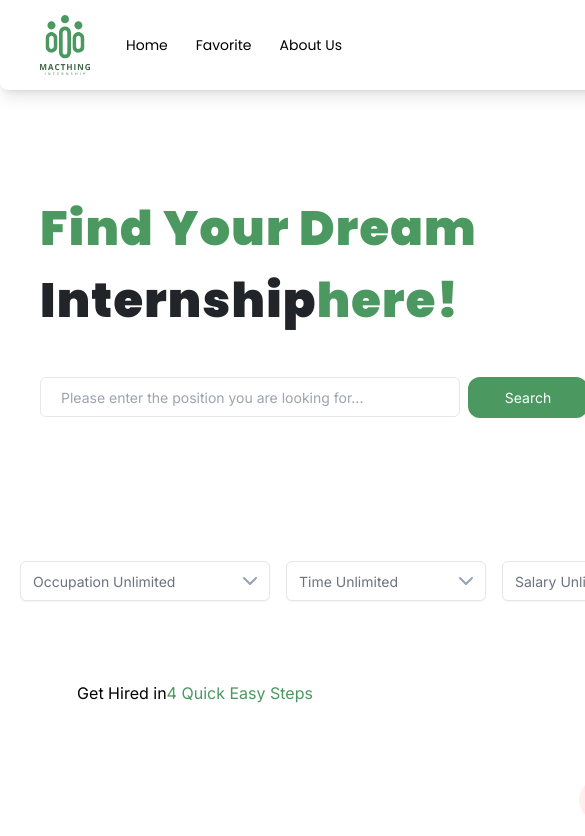
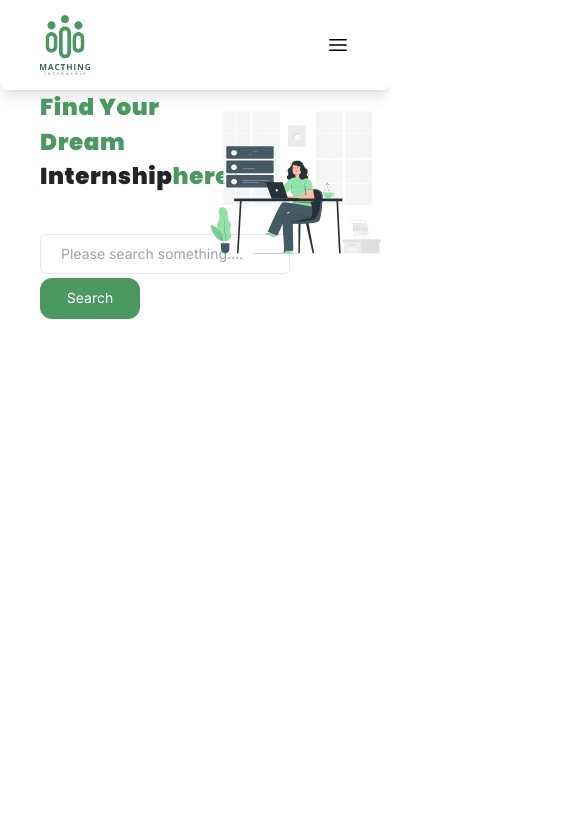
Before and after one commit to findingnithhh/Neakhatka-Client, a Next.js app: page / in a window 390 px wide. Shown: the top 836 px of the page, 585 px wide, since content can reach past the window. Built offline with nearby package versions, Linux system fonts and the light colour scheme.

Commit message:
update: card

```diff
--- a/package.json
+++ b/package.json
@@ -11,6 +11,7 @@
     "build-storybook": "storybook build"
   },
   "dependencies": {
+    "@tailwindcss/typography": "^0.5.10",
     "next": "14.1.0",
     "react": "^18",
     "react-dom": "^18"
@@ -28,6 +29,7 @@
     "@types/react": "^18",
     "@types/react-dom": "^18",
     "autoprefixer": "^10.0.1",
+    "daisyui": "^4.7.2",
     "eslint": "^8",
     "eslint-config-next": "14.1.0",
     "eslint-plugin-storybook": "^0.6.15",
--- a/src/app/page.tsx
+++ b/src/app/page.tsx
@@ -111,7 +111,7 @@ export default function Home() {
     <>
       <Navbar />
       <Banner />
-      <Select />
+      {/* <Select />
       <CardTips />
       <Typography
         className="w-[1200px] mx-auto mt-10 text-[#212529] mb-10"
@@ -120,7 +120,6 @@ export default function Home() {
         Latest <span className="text-[#4B9960]">Interns</span>
       </Typography>
       <main className="w-[1200px] mx-auto mt-10">
-        {/* Card */}
         <div className="grid grid-cols-2 gap-[20px]">
           {Cardinfor.map((job) => (
             <div key={job.id} className="card-container">
@@ -130,7 +129,7 @@ export default function Home() {
         </div>
       </main>
       <Promote />
-      <Footer />
+      <Footer /> */}
     </>
   );
 }
--- a/src/components/atoms/Icon/IconItem.tsx
+++ b/src/components/atoms/Icon/IconItem.tsx
@@ -524,6 +524,33 @@ const IconItems: IconItem[] = [
       );
     },
   },
+  // hamburger
+  {
+    label: "Hamburger",
+    icon: ({
+      className,
+      border,
+      background,
+    }: IconItemProps): React.JSX.Element => {
+      return (
+        <svg
+          width="24"
+          height="24"
+          viewBox="0 0 24 24"
+          fill="none"
+          xmlns="http://www.w3.org/2000/svg"
+        >
+          <path
+            d="M3.75 6.75H20.25M3.75 12H20.25M3.75 17.25H20.25"
+            stroke="black"
+            stroke-width="1.5"
+            stroke-linecap="round"
+            stroke-linejoin="round"
+          />
+        </svg>
+      );
+    },
+  },
 ];
 
 export { IconItems };
--- a/src/components/molecules/Search/Search.tsx
+++ b/src/components/molecules/Search/Search.tsx
@@ -12,14 +12,14 @@ import Image from "next/image";
 const Search = () => {
   return (
     <>
-      <div className="container flex">
+      <div className="xl:flex lg:flex sm:flex">
         <input
           type="text"
-          className="w-[420px] h-[40px] text-sm pl-5 rounded-md border text-gray-900 placeholder:text-gray-400 outline-none focus:ring-2 focus:ring-gray-500"
-          placeholder="Please enter the position you are looking for..."
+          className="w-[250px] sm:w-[420px] h-[40px] text-sm pl-5 rounded-md border text-gray-900 placeholder:text-gray-400 outline-none focus:ring-2 focus:ring-gray-500"
+          placeholder="Please search something...."
         />
         <Button
-          className="w-[120px] h-[40px] text-white ml-2"
+          className="w-[100px] mt-1 sm:w-[120px] sm:h-[40px] sm:ml-2 sm:mt-0 text-white"
           colorScheme="primary"
           colorOutline="primary"
         >
--- a/src/components/organisms/Banner/Banner.tsx
+++ b/src/components/organisms/Banner/Banner.tsx
@@ -14,16 +14,22 @@ import Image from "next/image";
 const Banner = () => {
   return (
     <>
-      <main className="w-[1200px] mx-auto grid grid-cols-2">
+      <main className="xl:max-w-[1200px] xl:bg-red-400 lg:bg-green-400 lg:container md:w-full md:bg-blue-500 mx-auto grid grid-cols-2">
         <div className="flex flex-col justify-center ml-10">
-          <h1 className="font-Poppins text-[48px] font-black mb-10 capitalize tracking-wide text-[#4B9960]">
+          <h1 className="text-[23px] font-Poppins font-black mb-10 capitalize tracking-wide text-[#4B9960] xl:text-[48px] md:text-[40px] sm:text-[30px]">
             Find your dream <span className="text-[#212529]">internship</span>
             here!
           </h1>
           <Search />
         </div>
-        <div className="flex justify-center items-center mx-auto">
-          <Image src="/banner.svg" alt="Banner" width={455} height={431} />
+        <div className="xl:flex justify-center items-center lg:flex mx-auto">
+          <Image
+            className=""
+            src="/banner.svg"
+            alt="Banner"
+            width={455}
+            height={431}
+          />
         </div>
       </main>
     </>
--- a/src/components/organisms/Navbar/Navbar.tsx
+++ b/src/components/organisms/Navbar/Navbar.tsx
@@ -14,17 +14,12 @@ import Link from "next/link";
 import Image from "next/image";
 import { useState } from "react";
 const Navbar = () => {
-  const [menuVisible, setMenuVisible] = useState(false);
-
-  const toggleMenu = () => {
-    setMenuVisible(!menuVisible);
-  };
   return (
     <>
-      <nav className="w-[1200px] mx-auto h-[90px] shadow-lg rounded-lg px-10 py-5 flex justify-between items-center">
-        <div className=" flex items-center">
+      <nav className="xl:w-[1200px] xl:bg-red-500 lg:bg-pink-500 lg:container md:bg-green-500 sm:bg-blue-500 mx-auto h-[90px] shadow-lg rounded-lg px-10 py-5 flex justify-between items-center">
+        <div className="flex items-center">
           <Image src="/logo.svg" alt="next" width={50} height={50} />
-          <ul className="flex cursor-pointer font-Poppins text-[14px]">
+          <ul className="hidden xl:flex lg:flex md:flex cursor-pointer font-Poppins text-[14px]">
             <li className="ml-9">
               <Link href="/" />
               Home
@@ -39,7 +34,10 @@ const Navbar = () => {
             </li>
           </ul>
         </div>
-        <div className="flex font-Poppins text-[14px]">
+        <div className="xl:hidden lg:hidden md:hidden">
+          <Icon label="Hamburger" />
+        </div>
+        <div className="hidden xl:flex lg:flex md:flex font-Poppins text-[14px]">
           <Button className="text-[14px]" colorOutline="primary" size="md">
             Login
           </Button>
@@ -53,84 +51,6 @@ const Navbar = () => {
           </Button>
         </div>
       </nav>
-
-      {/* <nav className="container mx-auto h-[90px] shadow-lg rounded-lg px-5 sm:px-10 py-3 sm:py-5 flex flex-col sm:flex-row justify-between items-center">
-        <div className="flex items-center mb-3 sm:mb-0">
-          <Image src="/logo.svg" alt="next" width={50} height={50} />
-          <ul className="flex flex-col sm:flex-row cursor-pointer font-Poppins text-[14px] sm:ml-9">
-            <li className="mb-2 sm:mb-0">
-              <Link href="/">Home</Link>
-            </li>
-            <li className="mb-2 sm:mb-0 ml-0 sm:ml-7">
-              <Link href="/">Favorite</Link>
-            </li>
-            <li className="mb-2 sm:mb-0 ml-0 sm:ml-7">
-              <Link href="/">About Us</Link>
-            </li>
-          </ul>
-        </div>
-        <div className="flex flex-col sm:flex-row font-Poppins text-[14px]">
-          <Button
-            className="text-[14px] mb-2 sm:mb-0"
-            colorOutline="primary"
-            size="md"
-          >
-            Login
-          </Button>
-          <Button
-            className="text-white ml-0 sm:ml-2"
-            colorScheme="primary"
-            colorOutline="primary"
-            size="md"
-          >
-            Sign Up
-          </Button>
-        </div>
-      </nav> */}
-
-      {/* <nav className="container mx-auto shadow-lg rounded-lg px-5 py-3 md:px-10 md:py-5 flex justify-between items-center">
-        <div className="flex items-center">
-          <Image src="/logo.svg" alt="next" width={50} height={50} />
-          <ul
-            className={`flex cursor-pointer font-Poppins text-[14px] ${
-              menuVisible ? "hidden" : "md:flex"
-            }`}
-          >
-            <li className="ml-3 md:ml-9">
-              <Link href="/">Home</Link>
-            </li>
-            <li className="ml-3 md:ml-7">
-              <Link href="/">Favorite</Link>
-            </li>
-            <li className="ml-3 md:ml-7">
-              <Link href="/">About Us</Link>
-            </li>
-          </ul>
-        </div>
-        <div
-          className={`flex font-Poppins text-[14px] ${
-            menuVisible ? "md:hidden" : "hidden md:flex"
-          }`}
-        >
-          <Button className="text-[14px]" colorOutline="primary" size="md">
-            Login
-          </Button>
-          <Button
-            className="text-white ml-2"
-            colorScheme="primary"
-            colorOutline="primary"
-            size="md"
-          >
-            Sign Up
-          </Button>
-        </div>
-        <button
-          className="md:hidden text-[14px] focus:outline-none"
-          onClick={toggleMenu}
-        >
-          {menuVisible ? "Close" : "Menu"}
-        </button>
-      </nav> */}
     </>
   );
 };
--- a/tailwind.config.ts
+++ b/tailwind.config.ts
@@ -14,10 +14,11 @@ const config: Config = {
           "conic-gradient(from 180deg at 50% 50%, var(--tw-gradient-stops))",
       },
       fontFamily: {
-        Poppins: ['Poppins', 'sans-serif']
+        Poppins: ["Poppins", "sans-serif"],
       },
     },
   },
   plugins: [],
+  // plugins: [require("@tailwindcss/typography"), require("daisyui")],
 };
 export default config;
```
Also changed, not shown: 2 other files (tests, documents, lock files or other folders).
